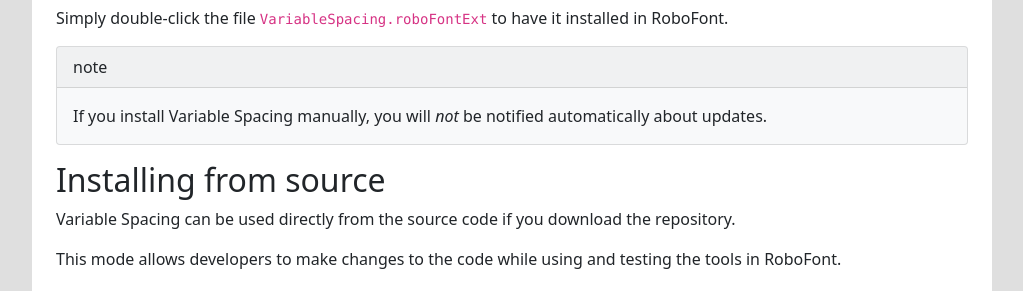
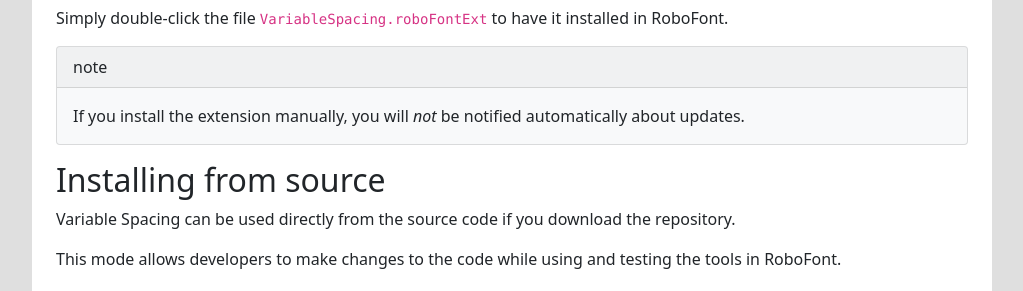
Before and after one commit to gferreira/fb-variable-spacing, a Jekyll site: the page built from docs/_topics/install.md, in a window 1280 px wide and 1069 px high. Shown: the part 577-868 px from the top of the window, without its empty margins (128-1151 px from the left). Built offline with Jekyll 4.4.1, drawn with Linux system fonts in a browser that asks for light colours; nearby versions of some CDN libraries.

```diff
--- a/docs/_topics/install.md
+++ b/docs/_topics/install.md
@@ -35,7 +35,7 @@
 <div class="card text-dark bg-light my-3">
 <div class="card-header">note</div>
 <div class="card-body" markdown='1'>
-If you install Variable Spacing manually, you will *not* be notified automatically about updates.
+If you install the extension manually, you will *not* be notified automatically about updates.
 {: .card-text }
 </div>
 </div>
```
Also changed, not shown: 2 other files.
